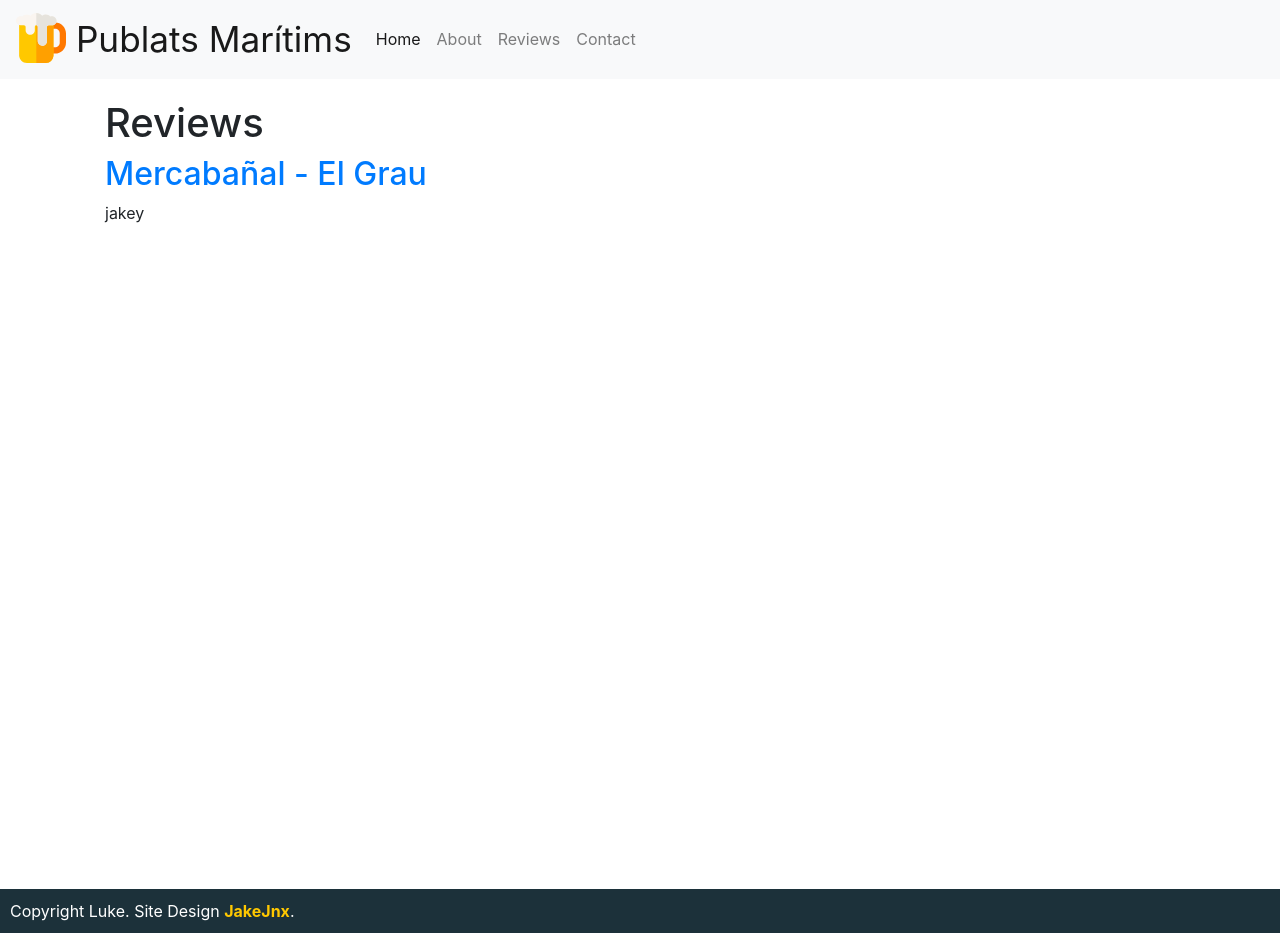
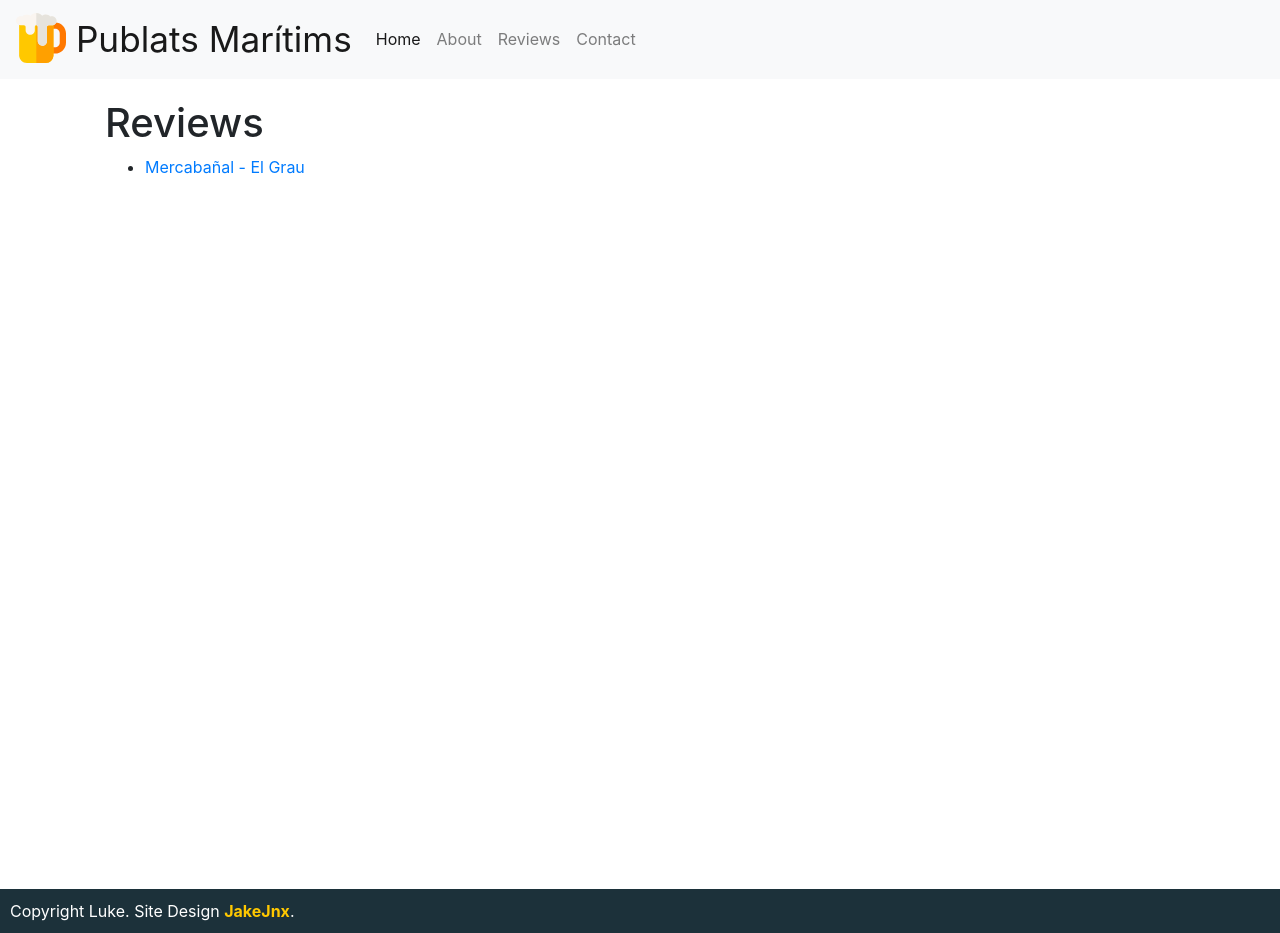
Before and after one commit to jakejnx/publats.com, a Jekyll site: the page built from reviews.md, in a window 1280 px wide. Built offline with Jekyll 4.4.1, drawn with Linux system fonts in a browser that asks for light colours; nearby versions of some CDN libraries.

Commit message:
Updated Reviews

```diff
--- a/reviews.md
+++ b/reviews.md
@@ -5,10 +5,6 @@ layout: page
 ---
 
 {% for pubs in site.pubs %}
-  <h2>
-    <a href="{{ pubs.url }}">
-      {{ pubs.title }} - {{ pubs.tags }}
-    </a>
-  </h2>
+  * <a href="{{ pubs.url }}"> {{ pubs.title }} - {{ pubs.tags }}    </a>
+
 {% endfor %}
-jakey
```
